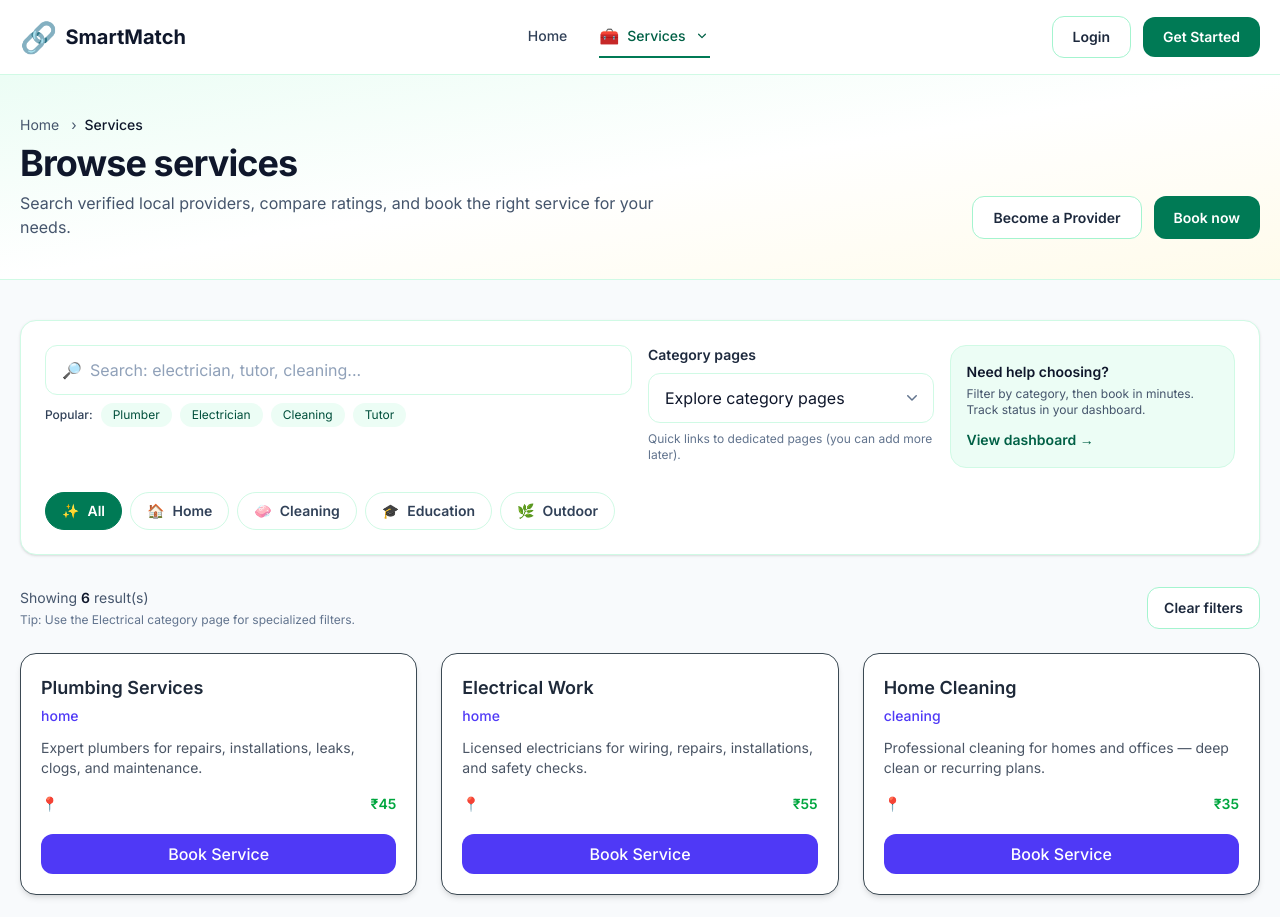
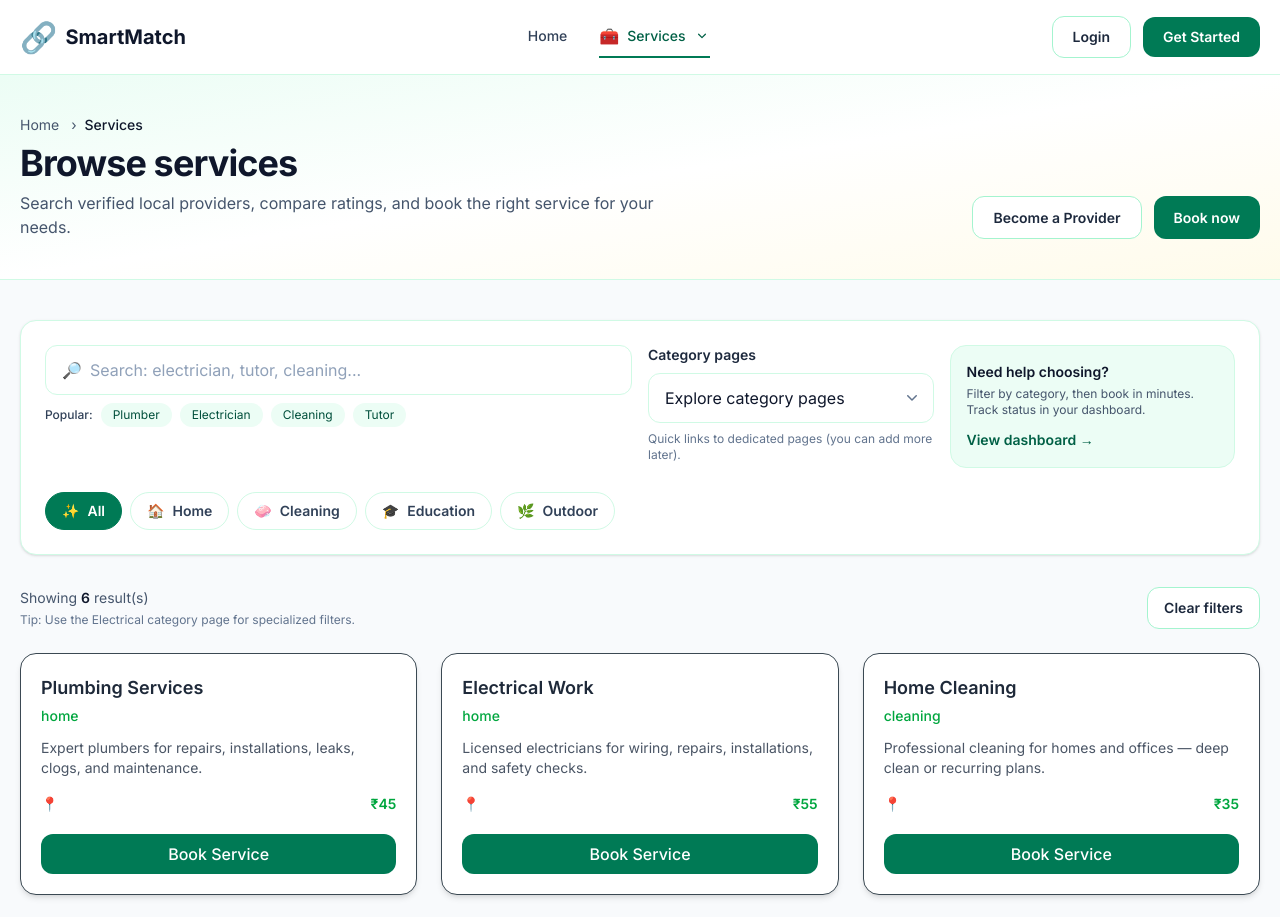
Before and after one commit to PiyushDhadse/smartmatch, a Next.js app: page /services in a window 1280 px wide. Shown: the top 917 px of the page. Built offline with nearby package versions, Linux system fonts and the light colour scheme.

Commit message:
update - Piyush ServiceCard fixes

```diff
--- a/app/components/ServiceCard.js
+++ b/app/components/ServiceCard.js
@@ -13,7 +13,7 @@ const ServiceCard = ({ service }) => {
           {service.title}
         </h2>
 
-        <p className="text-sm text-indigo-600 font-medium mt-1">
+        <p className="text-sm text-green-600 font-medium mt-1">
           {service.category}
         </p>
 
@@ -33,7 +33,7 @@ const ServiceCard = ({ service }) => {
       {/* Action */}
       <Link
         href={`/booking?serviceId=${service.id}`}
-        className="mt-5 text-center bg-indigo-600 hover:bg-indigo-700 text-white py-2 rounded-xl font-medium transition"
+        className="mt-5 text-center bg-emerald-700 hover:bg-emerald-900 text-white py-2 rounded-xl font-medium transition"
       >
         Book Service
       </Link>
```
